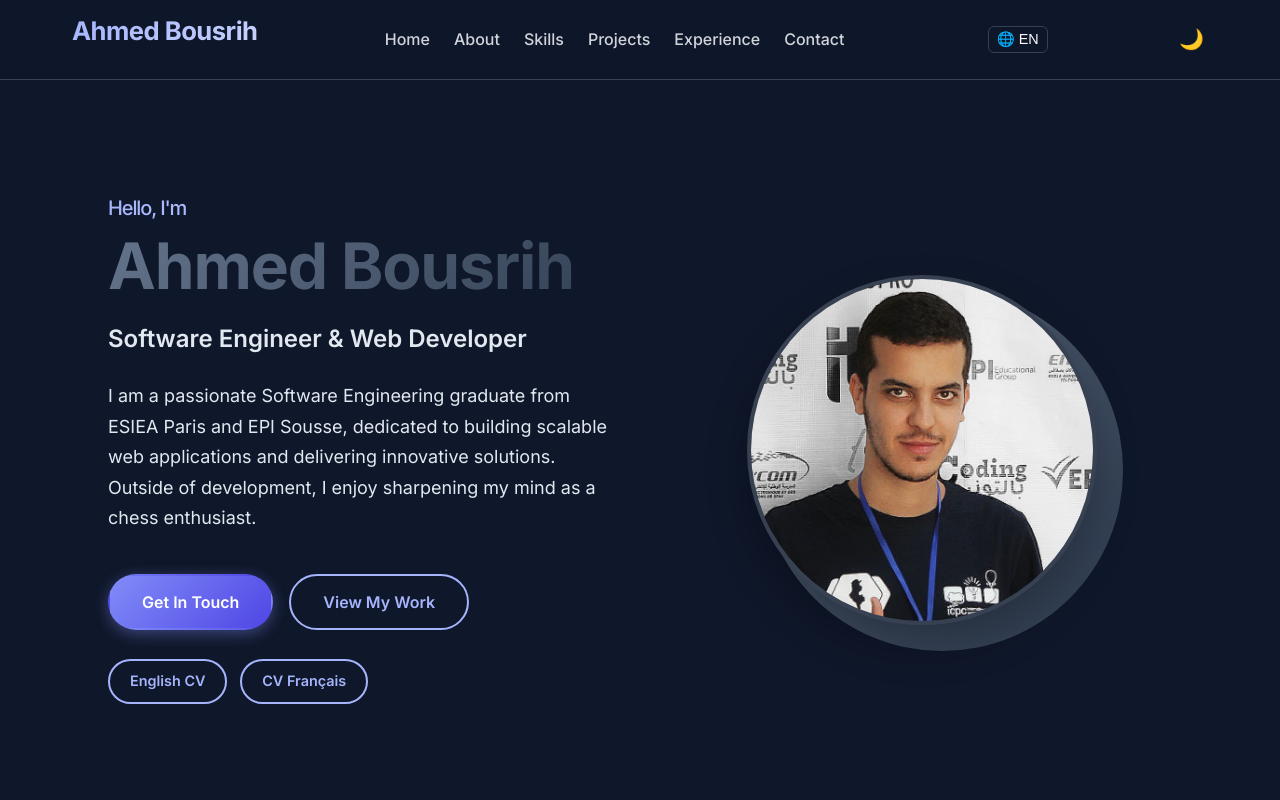
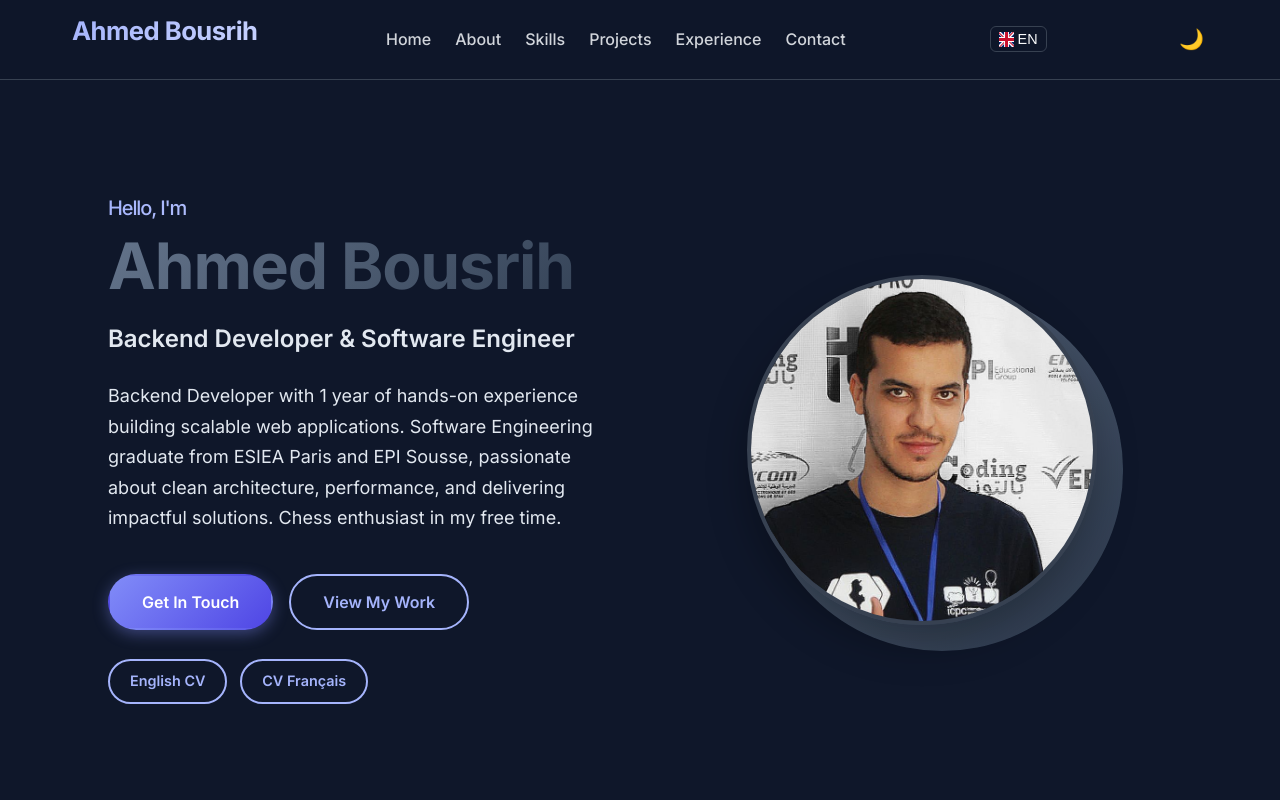
Before and after one commit to Ahmed-Bousrih/Portfolio, a Vue app: page / in a window 1280 px wide. Shown: the top 800 px of the page. Built offline with nearby package versions, Linux system fonts and the light colour scheme.

Commit message:
improved hero section

```diff
--- a/src/components/Header.vue
+++ b/src/components/Header.vue
@@ -1,6 +1,14 @@
 <script setup lang="ts">
 import { ref, onMounted, onUnmounted } from "vue";
 import { t, locale, changeLang as changeLocale } from "../translations";
+
+const langFlags: Record<string, string> = {
+  en: "fi fi-gb",
+  fr: "fi fi-fr",
+  pl: "fi fi-pl",
+  de: "fi fi-de",
+  es: "fi fi-es",
+};
 
 // Reactive states
 const isScrolled = ref(false);
@@ -88,7 +96,12 @@ onUnmounted(() => {
         <!-- Language Dropdown -->
         <div class="nav__lang-dropdown">
           <button class="lang-btn" @click="isLangMenuOpen = !isLangMenuOpen">
-            🌐 {{ locale.toUpperCase() }}
+            <span
+              v-if="langFlags[locale]"
+              :class="['fis', langFlags[locale]]"
+            ></span>
+            <span v-else>🌐</span>
+            {{ locale.toUpperCase() }}
           </button>
           <ul v-show="isLangMenuOpen" class="lang-menu">
             <li @click="changeLang('en')">
--- a/src/translations.ts
+++ b/src/translations.ts
@@ -14,9 +14,9 @@ export const translations = {
     hero: {
       greeting: "Hello, I'm",
       name: "Ahmed Bousrih",
-      subtitle: "Software Engineer & Web Developer",
+      subtitle: "Backend Developer & Software Engineer",
       description:
-        "I am a passionate Software Engineering graduate from ESIEA Paris and EPI Sousse, dedicated to building scalable web applications and delivering innovative solutions. Outside of development, I enjoy sharpening my mind as a chess enthusiast.",
+        "Backend Developer with 1 year of hands-on experience building scalable web applications. Software Engineering graduate from ESIEA Paris and EPI Sousse, passionate about clean architecture, performance, and delivering impactful solutions. Chess enthusiast in my free time.",
       cta: {
         contact: "Get In Touch",
         projects: "View My Work",
@@ -225,9 +225,9 @@ export const translations = {
     hero: {
       greeting: "Bonjour, je suis",
       name: "Ahmed Bousrih",
-      subtitle: "Ingénieur Logiciel & Développeur Web",
+      subtitle: "Développeur Backend & Ingénieur Logiciel",
       description:
-        "Je suis diplômé en ingénierie logicielle de l'ESIEA Paris et de l'EPI Sousse, passionné par la création d'applications web évolutives et la livraison de solutions innovantes. En dehors du développement, j'aime stimuler mon esprit en tant que passionné d'échecs.",
+        "Développeur Backend avec 1 an d’expérience dans la conception et le développement d’applications web évolutives. Diplômé en ingénierie logicielle de l’ESIEA Paris et de l’EPI Sousse, passionné par l’architecture logicielle, la performance et la création de solutions à fort impact. Passionné d’échecs pendant mon temps libre.",
       cta: {
         contact: "Me Contacter",
         projects: "Voir Mes Réalisations",
@@ -436,9 +436,9 @@ export const translations = {
     hero: {
       greeting: "Cześć, jestem",
       name: "Ahmed Bousrih",
-      subtitle: "Inżynier Oprogramowania & Web Developer",
+      subtitle: "Backend Developer & Inżynier Oprogramowania",
       description:
-        "Jestem pasjonatem inżynierii oprogramowania, absolwentem ESIEA Paris i EPI Sousse, poświęconym tworzeniu skalowalnych aplikacji webowych i dostarczaniu innowacyjnych rozwiązań. Poza programowaniem lubię rozwijać swój umysł jako entuzjasta szachów.",
+        "Backend Developer z 1 rokiem doświadczenia w projektowaniu i tworzeniu skalowalnych aplikacji webowych. Absolwent inżynierii oprogramowania ESIEA Paris oraz EPI Sousse, pasjonujący się czystą architekturą, wydajnością i tworzeniem realnych rozwiązań. W wolnym czasie miłośnik szachów.",
       cta: {
         contact: "Skontaktuj się",
         projects: "Zobacz moje projekty",
@@ -647,12 +647,12 @@ export const translations = {
     hero: {
       greeting: "Hallo, ich bin",
       name: "Ahmed Bousrih",
-      subtitle: "Softwareentwickler & Webentwickler",
+      subtitle: "Backend Developer & Softwareingenieur",
       description:
-        "Ich bin ein leidenschaftlicher Absolvent der Softwaretechnik von der ESIEA Paris und der EPI Sousse, der sich darauf spezialisiert hat, skalierbare Webanwendungen zu entwickeln und innovative Lösungen zu liefern. Außerhalb der Entwicklung genieße ich es, als Schach-Enthusiast meinen Geist zu schärfen.",
+        "Backend Developer mit 1 Jahr praktischer Erfahrung in der Entwicklung skalierbarer Webanwendungen. Absolvent der Softwaretechnik an der ESIEA Paris und der EPI Sousse, mit besonderem Fokus auf saubere Architektur, Performance und zuverlässige Backend-Systeme. In meiner Freizeit spiele ich gerne Schach.",
       cta: {
-        contact: "Kontaktieren",
-        projects: "Meine Arbeiten ansehen",
+        contact: "Kontakt aufnehmen",
+        projects: "Meine Projekte ansehen",
       },
     },
     about: {
@@ -857,9 +857,9 @@ export const translations = {
     hero: {
       greeting: "Hola, soy",
       name: "Ahmed Bousrih",
-      subtitle: "Ingeniero de Software & Desarrollador Web",
+      subtitle: "Desarrollador Backend & Ingeniero de Software",
       description:
-        "Soy un apasionado de la ingeniería de software, graduado de ESIEA París y EPI Sousse, dedicado a crear aplicaciones web escalables y a ofrecer soluciones innovadoras. Además de programar, disfruto desarrollar mi mente como entusiasta del ajedrez.",
+        "Desarrollador Backend con 1 año de experiencia en el diseño y desarrollo de aplicaciones web escalables. Graduado en Ingeniería de Software por ESIEA París y EPI Sousse, con interés en la arquitectura limpia, el rendimiento y la creación de soluciones de alto impacto. Aficionado al ajedrez en mi tiempo libre.",
       cta: {
         contact: "Contáctame",
         projects: "Ver mis proyectos",
```
